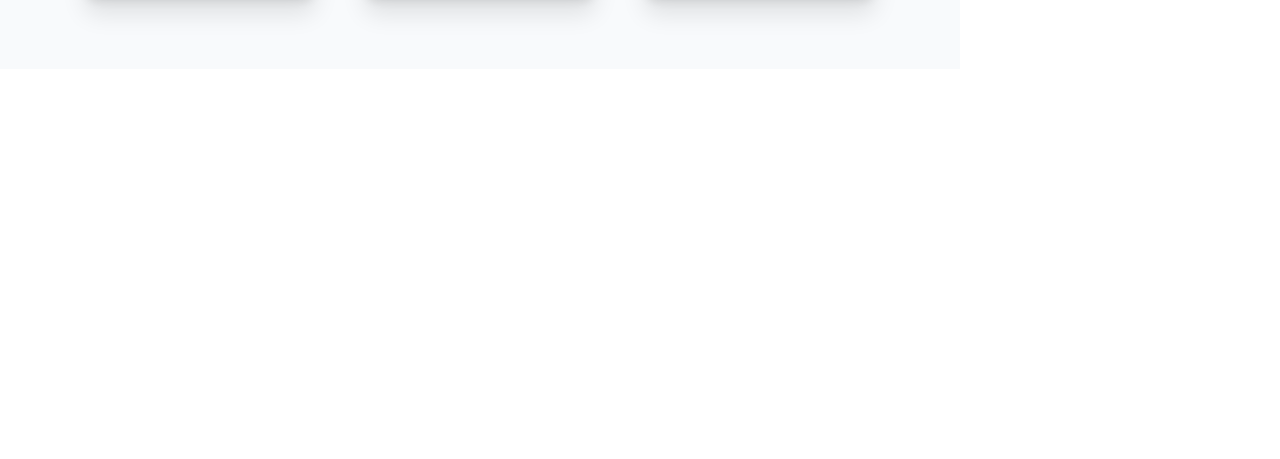
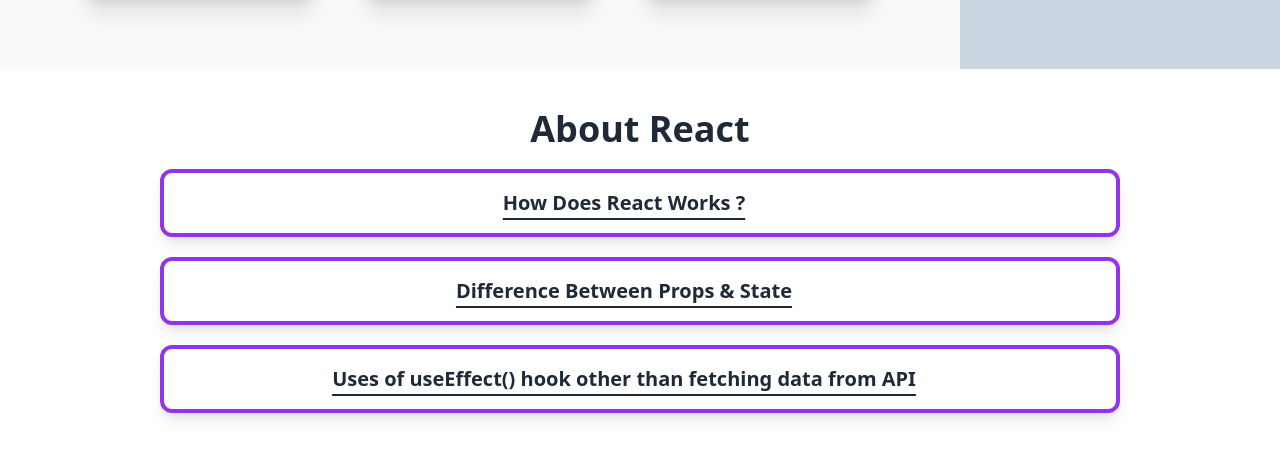
Before and after one commit to sajid1545/fit_club, a React (Create React App) app: page / in a window 1280 px wide. Shown: the part 1043-1502 px from the top of the page. Before the commit the page ends 1112 px from the top, so only its background shows below. Built offline with nearby package versions, Linux system fonts and the light colour scheme.

Commit message:
Question Component added

```diff
--- a/package.json
+++ b/package.json
@@ -10,6 +10,7 @@
     "@testing-library/react": "^13.4.0",
     "@testing-library/user-event": "^13.5.0",
     "daisyui": "^2.31.0",
+    "font-awesome": "^4.7.0",
     "react": "^18.2.0",
     "react-dom": "^18.2.0",
     "react-scripts": "5.0.1",
--- a/src/App.js
+++ b/src/App.js
@@ -1,14 +1,16 @@
 import './App.css';
-import Home from './Components/Home/Home';
+import Activities from './Components/Activities/Activities';
 import 'react-toastify/dist/ReactToastify.css';
 import { ToastContainer } from 'react-toastify';
+import Questions from './Components/Questions/Questions';
 
 
 function App() {
   return (
     <div className='bg-slate-50'>
-      <Home></Home>
+      <Activities></Activities>
       <ToastContainer></ToastContainer>
+      <Questions></Questions>
     </div>
   );
 }
--- a/src/Components/Home/Home.js
+++ b/src/Components/Activities/Activities.js
@@ -43,7 +43,7 @@ const Home = () => {
 
 			{/* list container */}
 
-			<div className="  col-span-12 md:text-center md:mx-auto md:block  lg:col-span-3 bg-white py-10 px-5 ">
+			<div className="col-span-12 md:text-center md:mx-auto md:block  lg:col-span-3 bg-slate-300 py-10 px-5 ">
 				<List list={list}></List>
 			</div>
 		</div>
--- a/src/Components/List/List.js
+++ b/src/Components/List/List.js
@@ -32,8 +32,8 @@ const List = ({ list }) => {
 	};
 
 	let seletedTime = 0;
-	for (const time of list) {
-		seletedTime += time.time;
+	for (const info of list) {
+		seletedTime += info.time;
 	}
 
 	return (
--- /dev/null
+++ b/src/Components/Questions/Questions.js
@@ -0,0 +1,75 @@
+import React from 'react';
+
+const Questions = () => {
+	return (
+		<div className="text-center bg-white p-10 mb-10">
+			<h1 className="text-4xl font-bold">About React </h1>
+
+			{/* First Question */}
+			<div className="w-4/5 mx-auto border-4 border-purple-600 mt-5 rounded-xl shadow-lg hover:shadow-purple-400 duration-500">
+				<div className="collapse">
+					<input type="checkbox" />
+					<div className="collapse-title text-xl font-semibold underline-offset-8 underline">
+						How Does React Works ?
+					</div>
+					<div className="collapse-content">
+						<p className="text-lg">
+							React is a declarative, efficient, and flexible JavaScript library for building user
+							interfaces. ReactJS is an open-source, component-based front end library responsible
+							only for the view layer of the application. It is maintained by Facebook. React uses a
+							declarative paradigm that makes it easier to reason about your application and aims to
+							be both efficient and flexible. It designs simple views for each state in your
+							application, and React will efficiently update and render just the right component
+							when your data changes. The declarative view makes your code more predictable and
+							easier to debug.ReactJS divides the UI into isolated reusable pieces of code known as
+							components. React components work similarly to JavaScript functions as they accept
+							arbitrary inputs called properties or props. It's possible to have as many components
+							as necessary without cluttering your code.
+						</p>
+					</div>
+				</div>
+			</div>
+
+			{/* Second Question */}
+			<div className="w-4/5 mx-auto border-4 border-purple-600 mt-5 rounded-xl shadow-lg hover:shadow-purple-400 duration-500">
+				<div className="collapse">
+					<input type="checkbox" />
+					<div className="collapse-title text-xl font-semibold underline-offset-8 underline">
+						Difference Between Props & State
+					</div>
+					<div className="collapse-content">
+						<p className="text-lg">
+							Props (short for properties) are a Component's configuration. They are received from
+							above and immutable as far as the Component receiving them is concerned. A Component
+							cannot change its props, but it is responsible for putting together the props of its
+							child Components. Props do not have to just be data -- callback functions may be
+							passed in as props. The state is a data structure that starts with a default value
+							when a Component mounts. It may be mutated across time, mostly as a result of user
+							events. A Component manages its own state internally. Besides setting an initial
+							state, it has no business fiddling with the state of its children. You might
+							conceptualize state as private to that component.
+						</p>
+					</div>
+				</div>
+			</div>
+
+			{/* Third Question */}
+			<div className="w-4/5 mx-auto border-4 border-purple-600 mt-5 rounded-xl shadow-lg hover:shadow-purple-400 duration-500">
+				<div className="collapse">
+					<input type="checkbox" />
+					<div className="collapse-title text-xl font-semibold underline-offset-8 underline">
+						Uses of useEffect() hook other than fetching data from API
+					</div>
+					<div className="collapse-content">
+						<p className="text-lg">
+                            useEffect() is used for causing side effects in functional components and it is also capable for handling componentDidMount(), componentDidUpdate() and componentWillUnmount() life-cycle methods of class based components into functional component.
+                            Some examples of side effects are:  directly updating the DOM, and timers(setTimeout,setInterval),Running on state change: validating input field,Running on state change: live filtering
+						</p>
+					</div>
+				</div>
+			</div>
+		</div>
+	);
+};
+
+export default Questions;
```
Also changed, not shown: 1 other file (tests, documents, lock files or other folders).
